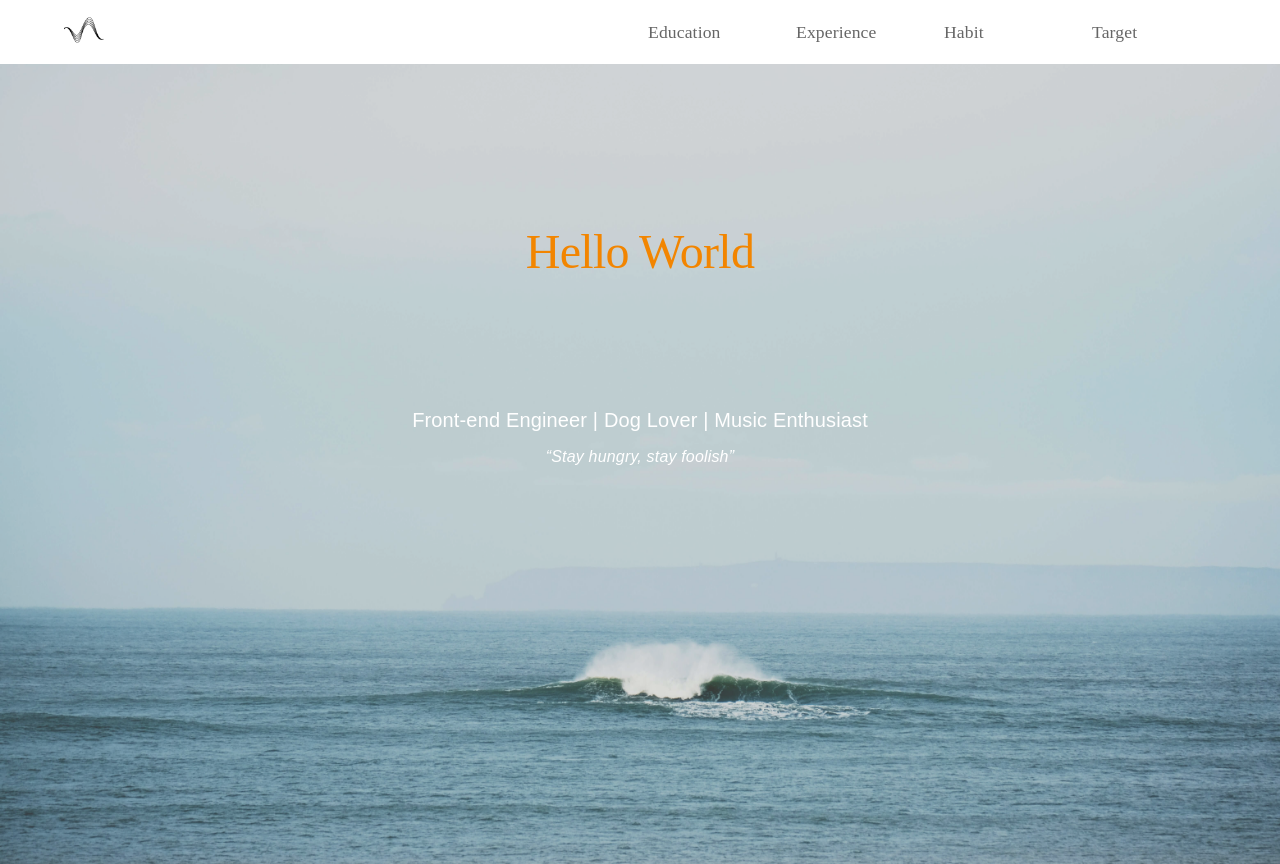
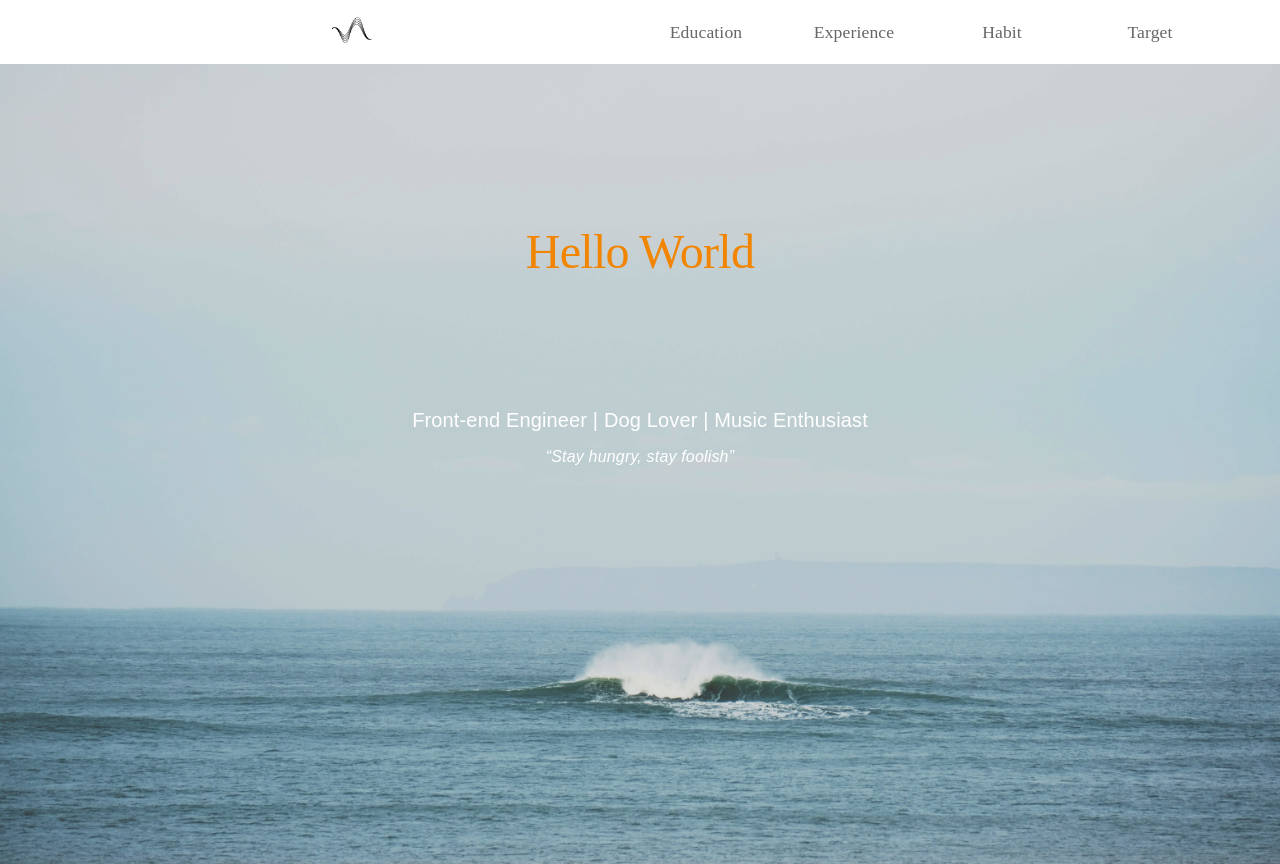
Before and after one commit to ismeleft/Frontend-report, a React (Vite) app: page / in a window 1280 px wide. Built offline with nearby package versions, Linux system fonts and the light colour scheme; a web font is replaced by a local one.

Commit message:
style: 修正 Nav標題置中

```diff
--- a/src/components/Nav/Nav.jsx
+++ b/src/components/Nav/Nav.jsx
@@ -71,8 +71,21 @@ export default function Nav() {
       position="sticky"
       sx={{ background: "transparent", boxShadow: "none" }}
     >
-      <Toolbar sx={{ maxWidth: "1200px", margin: "0 auto", width: "100%" }}>
-        <Box sx={{ flexGrow: 1, display: "flex", alignItems: "center" }}>
+      <Toolbar
+        sx={{
+          maxWidth: "1200px",
+          margin: "0 auto",
+          width: "100%",
+          textAlign: "center",
+        }}
+      >
+        <Box
+          sx={{
+            flexGrow: 1,
+            display: "flex",
+            alignItems: "center",
+          }}
+        >
           <a href="/" style={{ textDecoration: "none", color: "#FFA500" }}>
             <img
               src="/image/wave.png"
```
